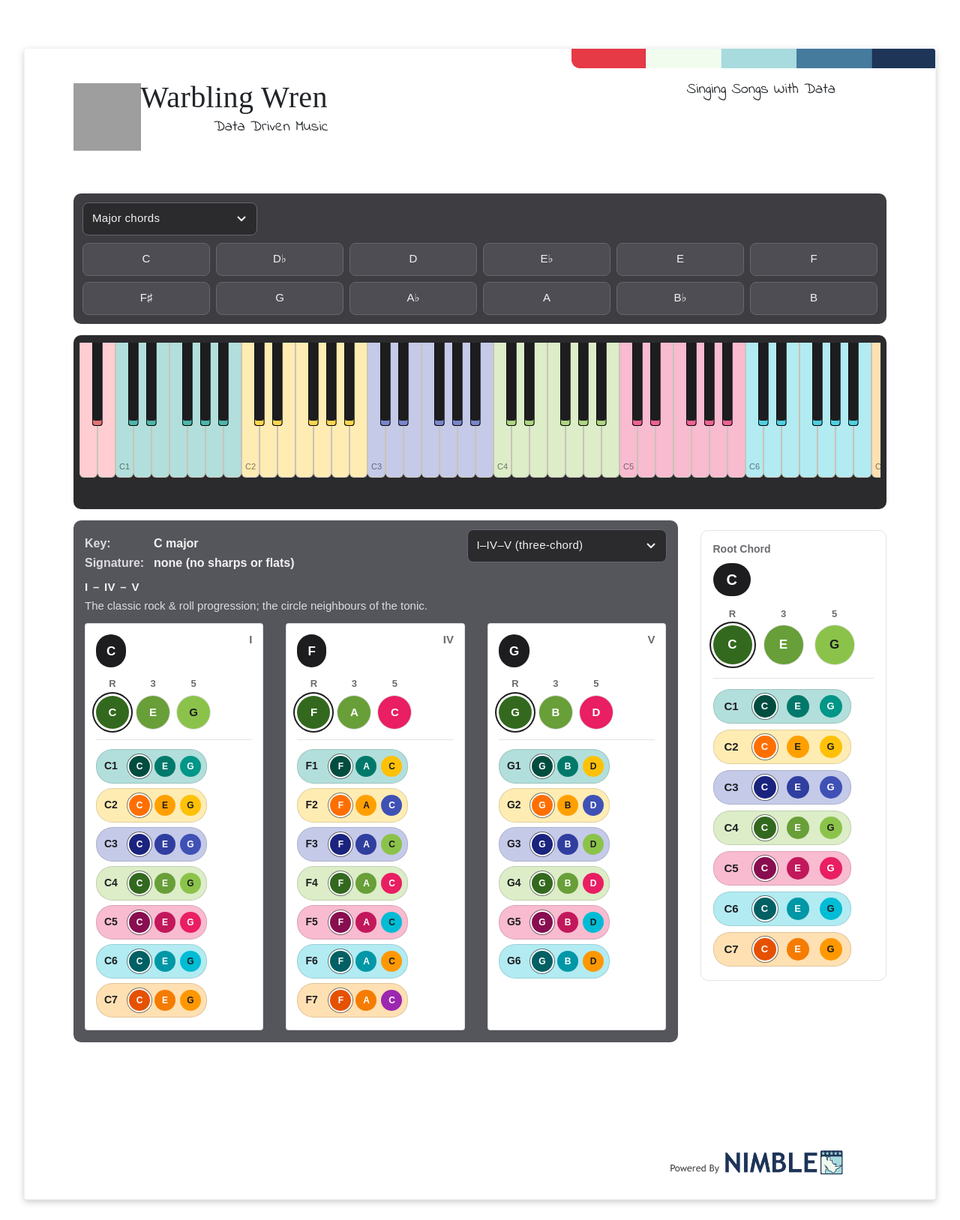
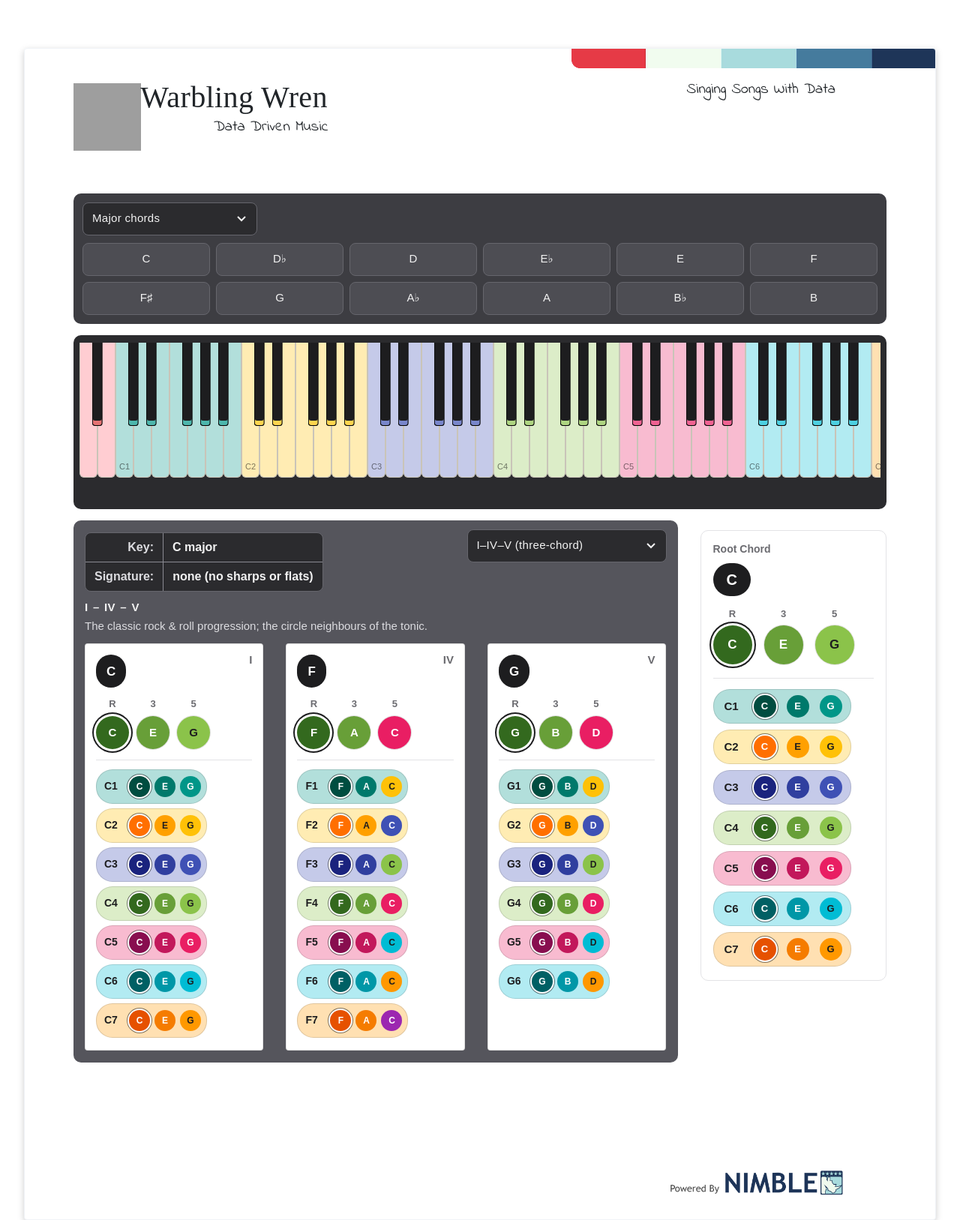
Before and after one commit to warblingwren/warblingwren.github.io, a Jekyll site: the page built from index.html, in a window 1280 px wide. Shown: the whole page at 75% size. Built offline with Jekyll 4.4.1, drawn with Linux system fonts in a browser that asks for light colours; some web fonts are replaced; grey boxes are pictures that could not be loaded.

Commit message:
update:layout

```diff
--- a/www/css/circle-o-5ths.css
+++ b/www/css/circle-o-5ths.css
@@ -8,6 +8,7 @@
   --cp-bg: #55555c;              /* lighter grey than the chord controls */
   --cp-fg: #f2f2f2;
   --cp-muted: #dcdce0;
+  --cp-rule: #8a8a92;            /* light grey dividers in the key box */
   --cp-roman: #6b6b70;
   --cp-active: #3d7be8;
   --cp-gutter: 15px;             /* matches Bootstrap .row gutter (-15px margins) */
@@ -39,22 +40,33 @@
   margin-bottom: 10px;
 }
 
-.cp-key { display: flex; flex-direction: column; }
+.cp-key {
+  display: flex;
+  flex-direction: column;
+  margin-top: 4px;
+  border: 1px solid var(--cc-btn-border, #66666d);   /* same frame as the progression dropdown */
+  border-radius: 8px;
+  background: var(--cc-select-bg, #2b2b2e);          /* same fill as the progression dropdown */
+  overflow: hidden;
+}
 
-/* key/value rows: "Key: D major" / "Signature: 2 ♯ (F♯ C♯)" */
+/* key/value rows: "Key | D major" / "Signature | 2 ♯ (F♯ C♯)" */
 .cp-key-name,
 .cp-key-signature {
   display: flex;
-  align-items: baseline;
-  gap: 8px;
+  align-items: stretch;
   font-size: 16px;
   line-height: 1.4;
 }
-.cp-key-name { margin-top: 8px; }
-.cp-key-signature { margin-top: 4px; }
+.cp-key-name { border-bottom: 1px solid var(--cp-rule); }
+
+.cp-kv-label,
+.cp-kv-value { padding: 8px 12px; }
 
 .cp-kv-label {
-  min-width: 84px;
+  min-width: 104px;
+  border-right: 1px solid var(--cp-rule);
+  text-align: right;
   font-weight: 700;
   color: var(--cp-muted);
 }
@@ -133,4 +145,5 @@
 @media (max-width: 430px) {
   .cp-key-name,
   .cp-key-signature { font-size: 15px; }
+  .cp-kv-label { min-width: 92px; }
 }
```
